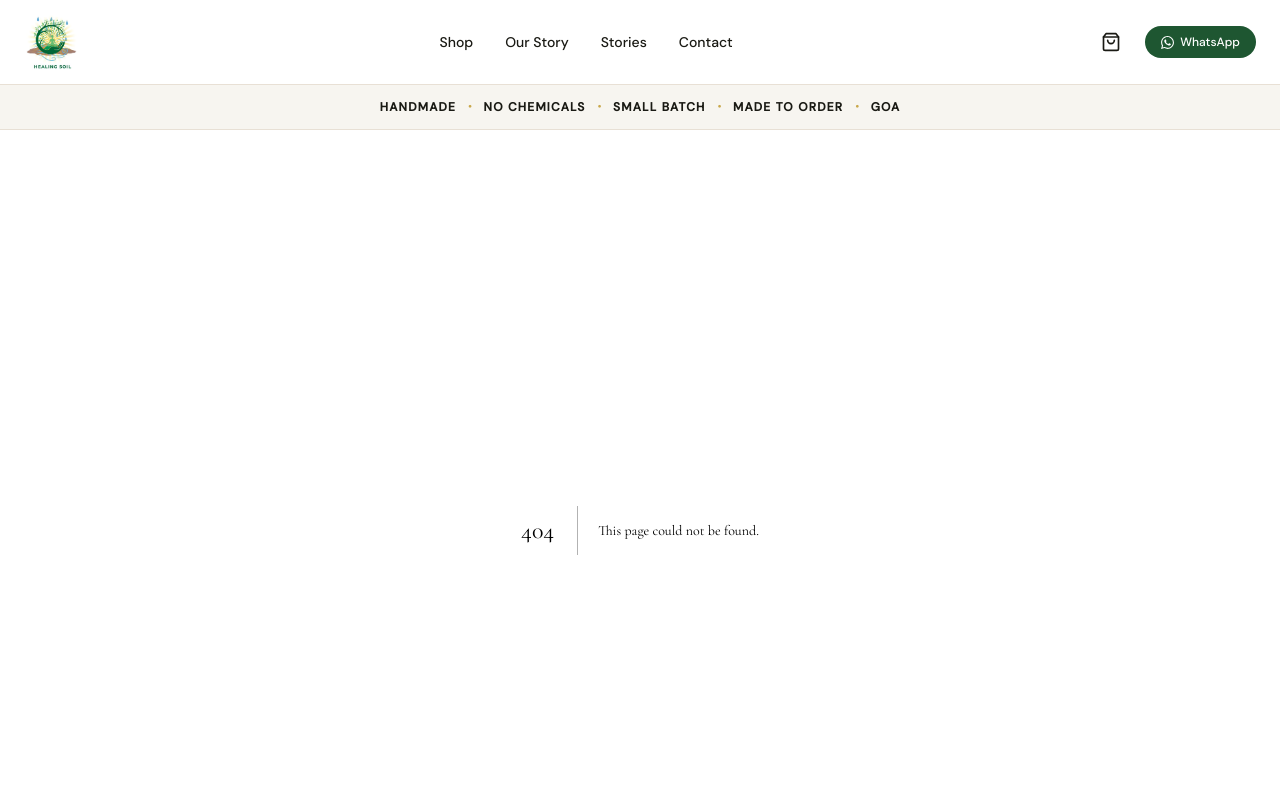
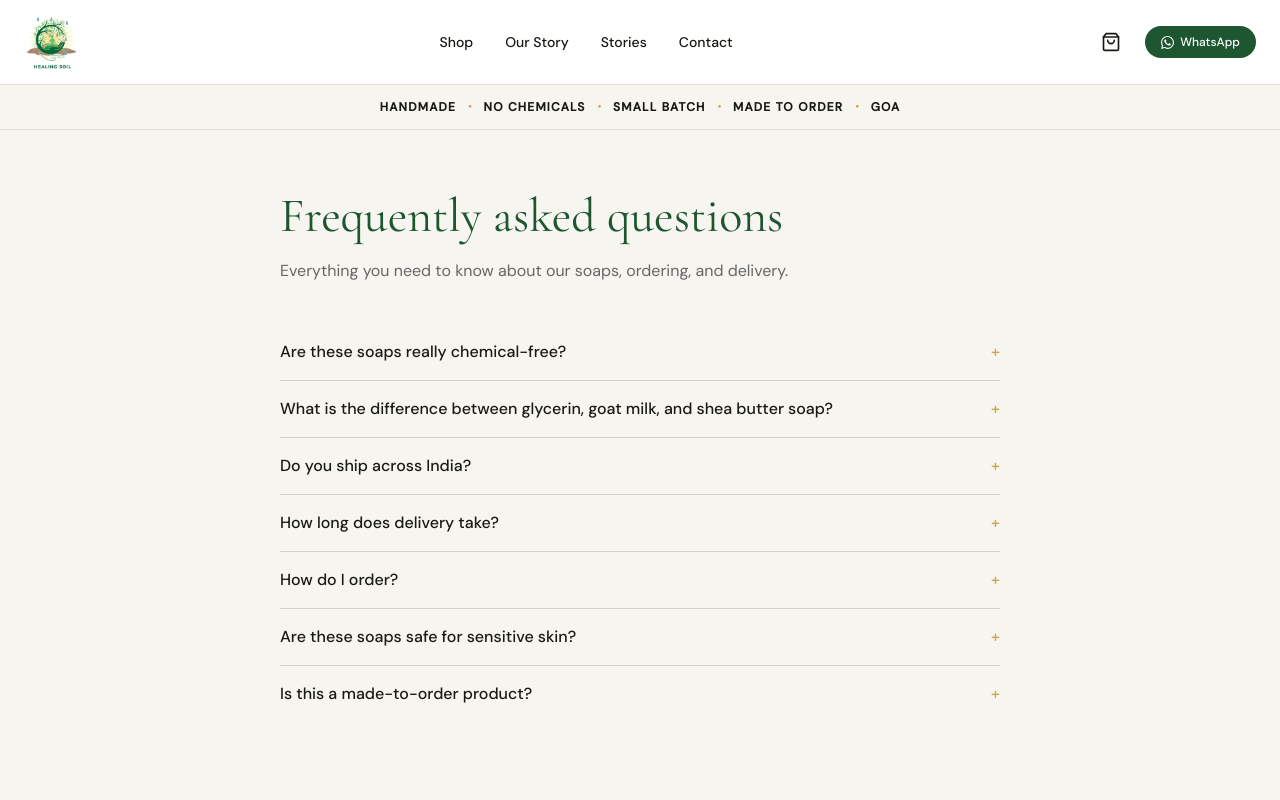
Before and after one commit to saikalyan15/healing-soil, a Next.js app: page /faq in a window 1280 px wide. Before the commit this address had no page. Shown: the top 800 px of the page. Built offline with nearby package versions, Linux system fonts and the light colour scheme.

Commit message:
Fixed FAQ

```diff
--- /dev/null
+++ b/src/app/faq/page.tsx
@@ -0,0 +1,91 @@
+import type { Metadata } from 'next'
+
+export const metadata: Metadata = {
+  title: 'FAQ — Healing Soil',
+  description:
+    'Answers to common questions about Healing Soil handmade soaps — ingredients, delivery, ordering, and skin safety.',
+  alternates: { canonical: '/faq' },
+  openGraph: {
+    title: 'FAQ — Healing Soil',
+    description:
+      'Answers to common questions about Healing Soil handmade soaps — ingredients, delivery, ordering, and skin safety.',
+    url: '/faq',
+    siteName: 'Healing Soil',
+    type: 'website',
+  },
+}
+
+const faqItems = [
+  {
+    q: 'Are these soaps really chemical-free?',
+    a: 'Our soaps contain no synthetic additives — no SLS, no artificial fragrance, no parabens, and no preservatives. Every ingredient is something you can read and recognise.',
+  },
+  {
+    q: 'What is the difference between glycerin, goat milk, and shea butter soap?',
+    a: 'Glycerin soap is light and clear, best for oily or normal skin. Goat milk soap is creamier and more nourishing, suited to sensitive, dry, or eczema-prone skin. Shea butter soap is the richest of the three, best for very dry skin or anyone who wants to skip a separate moisturiser.',
+  },
+  {
+    q: 'Do you ship across India?',
+    a: 'Yes, we ship pan-India.',
+  },
+  {
+    q: 'How long does delivery take?',
+    a: 'Because every bar is made to order, delivery typically takes 7–10 days. This includes the time to make, cure, and ship your soap.',
+  },
+  {
+    q: 'How do I order?',
+    a: 'You can order through our website or reach us on WhatsApp. Both work.',
+  },
+  {
+    q: 'Are these soaps safe for sensitive skin?',
+    a: 'Yes. Our soaps contain no synthetic fragrance or harsh foaming agents, which are the most common triggers for skin reactions. The goat milk and shea butter bases are especially gentle.',
+  },
+  {
+    q: 'Is this a made-to-order product?',
+    a: 'Yes. Every bar is made after you order. We do not hold pre-made stock, which keeps ingredients fresh and means no preservatives are needed.',
+  },
+]
+
+const faqSchema = {
+  '@context': 'https://schema.org',
+  '@type': 'FAQPage',
+  mainEntity: faqItems.map(({ q, a }) => ({
+    '@type': 'Question',
+    name: q,
+    acceptedAnswer: { '@type': 'Answer', text: a },
+  })),
+}
+
+export default function FAQPage() {
+  return (
+    <div className="bg-[#F7F5F0]">
+      <script
+        type="application/ld+json"
+        dangerouslySetInnerHTML={{ __html: JSON.stringify(faqSchema) }}
+      />
+
+      <div className="mx-auto max-w-3xl px-4 py-14 sm:px-6">
+        <h1 className="mb-3 font-serif text-5xl leading-tight text-[#1E5631]">
+          Frequently asked questions
+        </h1>
+        <p className="mb-10 font-sans text-base leading-relaxed text-[#666666]">
+          Everything you need to know about our soaps, ordering, and delivery.
+        </p>
+
+        <div className="divide-y divide-[#D6CFC4]">
+          {faqItems.map(({ q, a }) => (
+            <details key={q} className="group py-4">
+              <summary className="flex cursor-pointer list-none items-center justify-between gap-4 font-sans text-base font-medium text-[#1A1A14] hover:text-[#1E5631]">
+                {q}
+                <span className="flex-shrink-0 text-[#C9A84C] transition-transform group-open:rotate-45" aria-hidden="true">
+                  +
+                </span>
+              </summary>
+              <p className="mt-3 font-sans text-sm leading-relaxed text-[#666666]">{a}</p>
+            </details>
+          ))}
+        </div>
+      </div>
+    </div>
+  )
+}
--- a/src/app/page.tsx
+++ b/src/app/page.tsx
@@ -50,59 +50,12 @@ export default async function HomePage() {
     ],
   }
 
-  const faqSchema = {
-    '@context': 'https://schema.org',
-    '@type': 'FAQPage',
-    mainEntity: [
-      {
-        '@type': 'Question',
-        name: 'Are these soaps really chemical-free?',
-        acceptedAnswer: { '@type': 'Answer', text: 'Our soaps contain no synthetic additives — no SLS, no artificial fragrance, no parabens, and no preservatives. Every ingredient is something you can read and recognise.' },
-      },
-      {
-        '@type': 'Question',
-        name: 'What is the difference between glycerin, goat milk, and shea butter soap?',
-        acceptedAnswer: { '@type': 'Answer', text: 'Glycerin soap is light and clear, best for oily or normal skin. Goat milk soap is creamier and more nourishing, suited to sensitive, dry, or eczema-prone skin. Shea butter soap is the richest of the three, best for very dry skin or anyone who wants to skip a separate moisturiser.' },
-      },
-      {
-        '@type': 'Question',
-        name: 'Do you ship across India?',
-        acceptedAnswer: { '@type': 'Answer', text: 'Yes, we ship pan-India.' },
-      },
-      {
-        '@type': 'Question',
-        name: 'How long does delivery take?',
-        acceptedAnswer: { '@type': 'Answer', text: 'Because every bar is made to order, delivery typically takes 7–10 days. This includes the time to make, cure, and ship your soap.' },
-      },
-      {
-        '@type': 'Question',
-        name: 'How do I order?',
-        acceptedAnswer: { '@type': 'Answer', text: 'You can order through our website or reach us on WhatsApp. Both work.' },
-      },
-      {
-        '@type': 'Question',
-        name: 'Are these soaps safe for sensitive skin?',
-        acceptedAnswer: { '@type': 'Answer', text: 'Yes. Our soaps contain no synthetic fragrance or harsh foaming agents, which are the most common triggers for skin reactions. The goat milk and shea butter bases are especially gentle.' },
-      },
-      {
-        '@type': 'Question',
-        name: 'Is this a made-to-order product?',
-        acceptedAnswer: { '@type': 'Answer', text: 'Yes. Every bar is made after you order. We do not hold pre-made stock, which keeps ingredients fresh and means no preservatives are needed.' },
-      },
-    ],
-  }
-
   return (
     <div className="bg-[#F7F5F0]">
       <script
         type="application/ld+json"
         dangerouslySetInnerHTML={{ __html: JSON.stringify(organizationSchema) }}
       />
-      <script
-        type="application/ld+json"
-        dangerouslySetInnerHTML={{ __html: JSON.stringify(faqSchema) }}
-      />
-
       {/* ── Section 1: Hero ─────────────────────────────────────────────────── */}
       <section className="w-full bg-[#F7F5F0]">
         <div className="mx-auto flex max-w-7xl flex-col items-center gap-10 px-4 py-16 sm:px-6 md:flex-row md:gap-16 md:py-24">
--- a/src/components/Footer.tsx
+++ b/src/components/Footer.tsx
@@ -8,6 +8,7 @@ const footerNav = [
   { label: 'Track Order', href: '/order/track' },
   { label: 'Reviews', href: '/reviews' },
   { label: 'Contact', href: '/contact' },
+  { label: 'FAQ', href: '/faq' },
 ]
 
 export default function Footer() {
```
